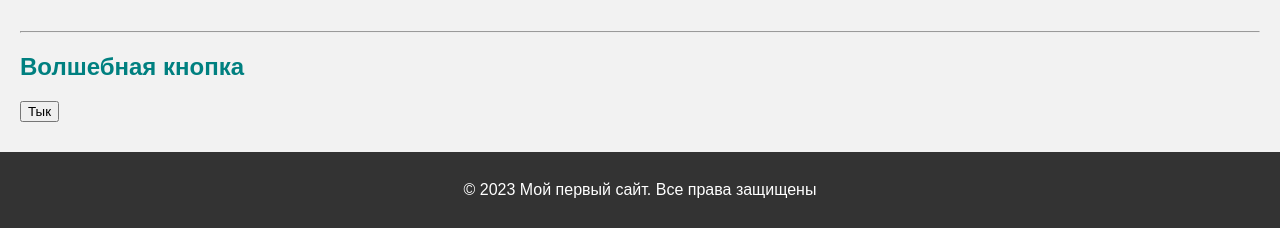
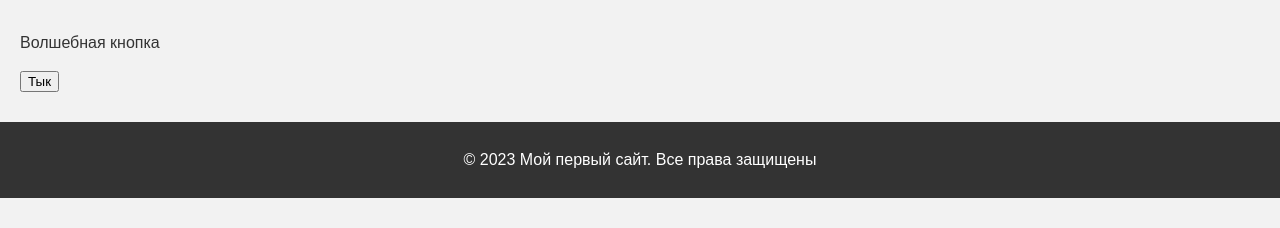
Before and after one commit to 0Ersatz/0Ersatz.github.io, a plain HTML site: page index.html in a window 1280 px wide. Shown: the part 975-1203 px from the top of the page. After the commit the page ends 1173 px from the top, so only its background shows below. Drawn offline with Linux system fonts and the light colour scheme; a script that the page names is missing.

Commit message:
Update index.html

```diff
--- a/index.html
+++ b/index.html
@@ -31,13 +31,9 @@
       <img src=https://media.tenor.com/UGNEfzMJ_OoAAAAd/flex-dance.gif img>
     </section>
 
-    <section>
-         <hr />
-            <h2>Волшебная кнопка</h2>
-            <button class="btn" onclick="getDataFromApi()">Тык</button>
-            <ul id="demo">
-            </ul>
-    </section>
+   <p class="work_done">Волшебная кнопка</p>
+        <button class="btn" onclick="myFunction()">Тык</button>
+        <ul id="demo"></ul>
   </main>
 
   <footer>
```
